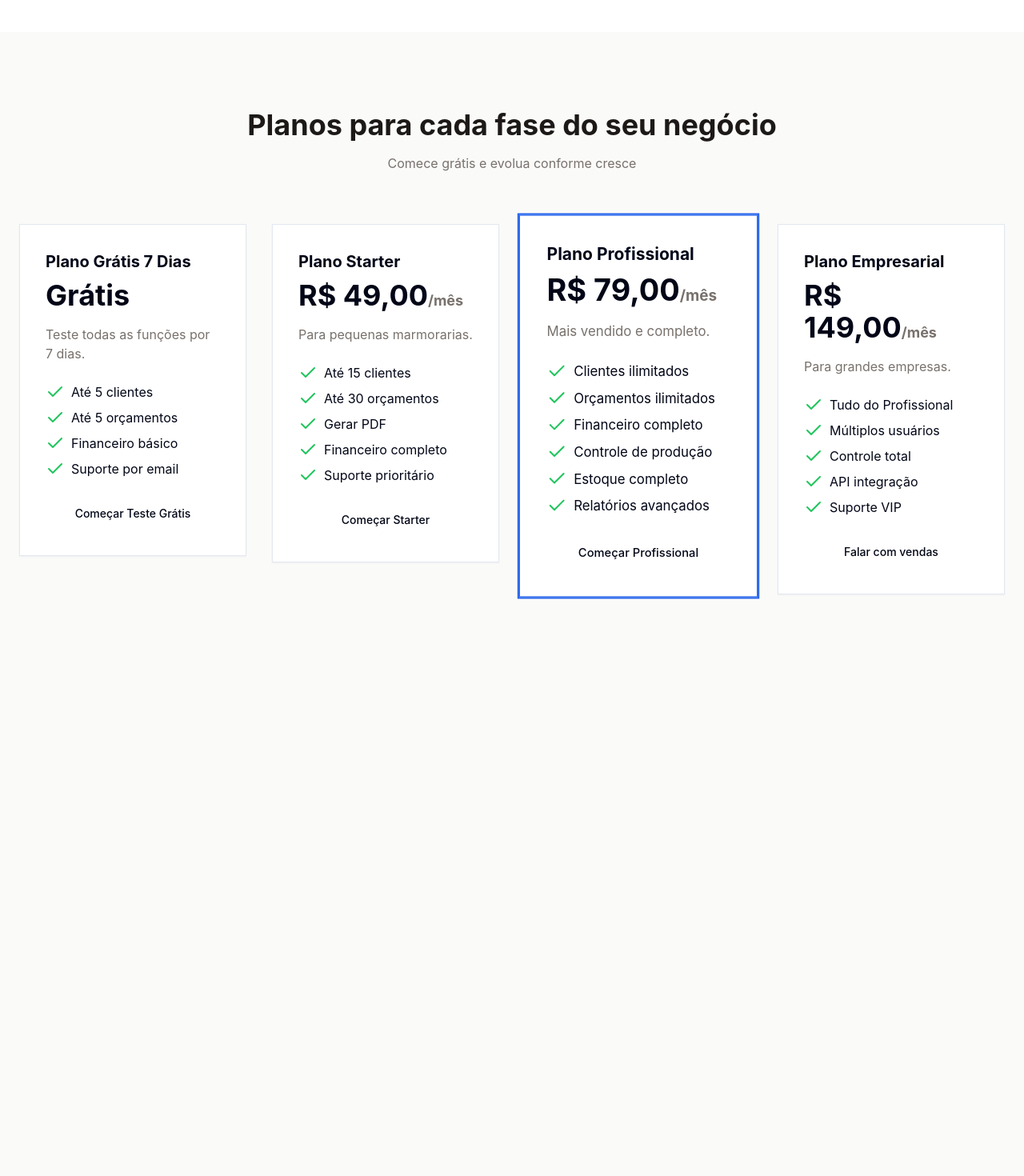
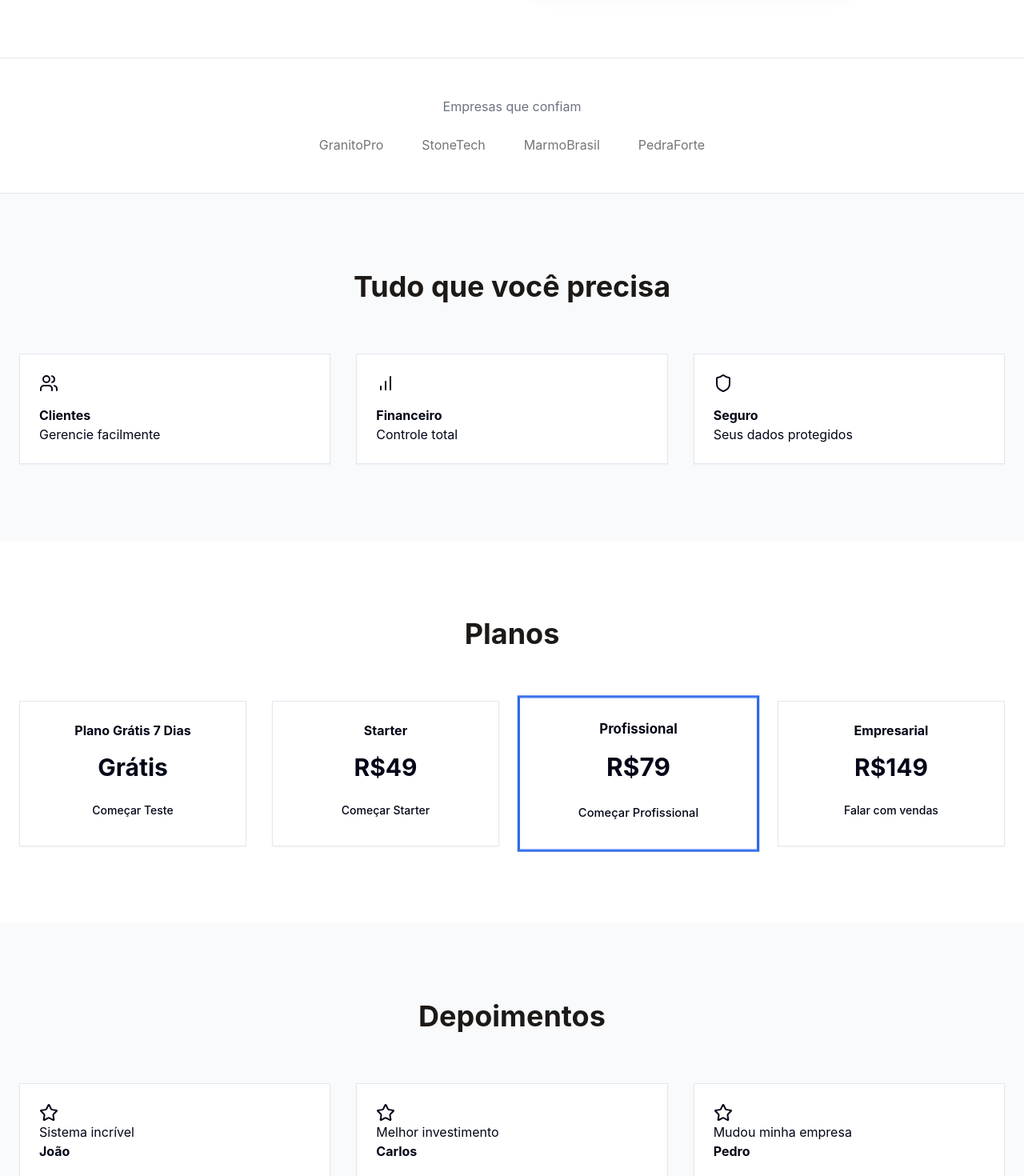
Before and after one commit to Marceloalbuquerqu3/Stone-ERP, a React (Vite) app: page / in a window 1280 px wide. Shown: the part 420-1890 px from the top of the page at 80% size. Before the commit the page ends 1259 px from the top, so only its background shows below. Built offline with nearby package versions, Linux system fonts and the light colour scheme.

Commit message:
Update HomePage.jsx

```diff
--- a/src/pages/HomePage.jsx
+++ b/src/pages/HomePage.jsx
@@ -1,87 +1,56 @@
-import React from 'react';
-import { Link } from 'react-router-dom';
-import { motion } from 'framer-motion';
-import { Check, ArrowRight } from 'lucide-react';
+import React from "react";
+import { Link } from "react-router-dom";
+import { motion } from "framer-motion";
 
-import { Button } from '@/components/ui/button';
-import { Card, CardContent } from '@/components/ui/card';
+import {
+Check,
+ArrowRight,
+Star,
+BarChart,
+Users,
+Shield,
+Zap
+} from "lucide-react";
 
-const HomePage = () => {
+import { Button } from "@/components/ui/button";
+import { Card, CardContent } from "@/components/ui/card";
+
+export default function HomePage() {
 
 const plans = [
 {
-name: 'Plano Grátis 7 Dias',
-price: '0',
-desc: 'Teste todas as funções por 7 dias.',
-btn: 'Começar Teste Grátis',
-highlight: false,
-features: [
-'Até 5 clientes',
-'Até 5 orçamentos',
-'Financeiro básico',
-'Suporte por email'
-]
+name: "Plano Grátis 7 Dias",
+price: "Grátis",
+button: "Começar Teste",
+highlight: false
 },
 {
-name: 'Plano Starter',
-price: '49',
-desc: 'Para pequenas marmorarias.',
-btn: 'Começar Starter',
-highlight: false,
-features: [
-'Até 15 clientes',
-'Até 30 orçamentos',
-'Gerar PDF',
-'Financeiro completo',
-'Suporte prioritário'
-]
+name: "Starter",
+price: "R$49",
+button: "Começar Starter",
+highlight: false
 },
 {
-name: 'Plano Profissional',
-price: '79',
-desc: 'Mais vendido e completo.',
-highlight: true,
-btn: 'Começar Profissional',
-features: [
-'Clientes ilimitados',
-'Orçamentos ilimitados',
-'Financeiro completo',
-'Controle de produção',
-'Estoque completo',
-'Relatórios avançados'
-]
+name: "Profissional",
+price: "R$79",
+button: "Começar Profissional",
+highlight: true
 },
 {
-name: 'Plano Empresarial',
-price: '149',
-desc: 'Para grandes empresas.',
-btn: 'Falar com vendas',
-highlight: false,
-features: [
-'Tudo do Profissional',
-'Múltiplos usuários',
-'Controle total',
-'API integração',
-'Suporte VIP'
-]
+name: "Empresarial",
+price: "R$149",
+button: "Falar com vendas",
+highlight: false
 }
 ];
 
-const formatPrice = (price) => {
-
-if(price === '0') return 'Grátis';
-
-return `R$ ${price},00`;
-
-};
-
 return (
 
-<div className="min-h-screen bg-white">
+<div className="bg-white">
 
 {/* HERO */}
 
-<section className="py-20">
+<section className="py-24">
 
 <div className="container mx-auto px-6 grid md:grid-cols-2 gap-12 items-center">
 
@@ -89,11 +58,11 @@ return (
 
 <h1 className="text-5xl font-bold mb-6">
 
-Sistema para Marmorarias
+Sistema completo para Marmorarias
 
 </h1>
 
-<p className="text-lg text-stone-600 mb-6">
+<p className="text-lg text-gray-600 mb-6">
 
 Controle clientes, orçamentos, produção e financeiro em um só lugar.
 
@@ -103,7 +72,7 @@ Controle clientes, orçamentos, produção e financeiro em um só lugar.
 
 <Button size="lg">
 
-Começar agora
+Começar grátis
 
 <ArrowRight className="ml-2"/>
 
@@ -113,15 +82,119 @@ Começar agora
 
 </div>
 
-<div>
+<img
+src="/dashboard.png"
+className="rounded-xl shadow-xl"
+/>
 
-<img
+</div>
 
-src="/dashboard.png"
+</section>
 
-className="rounded-xl shadow-xl"
 
-/>
+{/* LOGOS */}
+
+<section className="py-12 border-y">
+
+<p className="text-center text-gray-500 mb-6">
+
+Empresas que confiam
+
+</p>
+
+<div className="flex justify-center gap-12 opacity-60">
+
+<span>GranitoPro</span>
+<span>StoneTech</span>
+<span>MarmoBrasil</span>
+<span>PedraForte</span>
+
+</div>
+
+</section>
+
+
+{/* BENEFITS */}
+
+<section className="py-24 bg-gray-50">
+
+<div className="container mx-auto px-6">
+
+<h2 className="text-4xl font-bold text-center mb-16">
+
+Tudo que você precisa
+
+</h2>
+
+<div className="grid md:grid-cols-3 gap-8">
+
+<Card>
+
+<CardContent className="p-6">
+
+<Users/>
+
+<h3 className="font-bold mt-4">
+
+Clientes
+
+</h3>
+
+<p>
+
+Gerencie facilmente
+
+</p>
+
+</CardContent>
+
+</Card>
+
+
+<Card>
+
+<CardContent className="p-6">
+
+<BarChart/>
+
+<h3 className="font-bold mt-4">
+
+Financeiro
+
+</h3>
+
+<p>
+
+Controle total
+
+</p>
+
+</CardContent>
+
+</Card>
+
+
+<Card>
+
+<CardContent className="p-6">
+
+<Shield/>
+
+<h3 className="font-bold mt-4">
+
+Seguro
+
+</h3>
+
+<p>
+
+Seus dados protegidos
+
+</p>
+
+</CardContent>
+
+</Card>
 
 </div>
 
@@ -132,115 +205,53 @@ className="rounded-xl shadow-xl"
 
 {/* PRICING */}
 
-<section className="py-24 bg-stone-50">
+<section className="py-24">
 
 <div className="container mx-auto px-6">
 
-<div className="text-center mb-16">
+<h2 className="text-4xl font-bold text-center mb-16">
 
-<h2 className="text-4xl font-bold mb-4">
-
-Planos para cada fase do seu negócio
+Planos
 
 </h2>
 
-<p className="text-stone-500">
-
-Comece grátis e evolua conforme cresce
-
-</p>
-
-</div>
-
 <div className="grid md:grid-cols-4 gap-8">
 
-{plans.map((plan, i) => (
+{plans.map((plan,i)=>(
 
-<motion.div
+<Card key={i}
 
-key={i}
+className={plan.highlight ?
 
-initial={{ opacity: 0, y: 30 }}
+"border-blue-600 ring-2 ring-blue-600 scale-105":
 
-animate={{ opacity: 1, y: 0 }}
+""}
 
 >
 
-<Card
+<CardContent className="p-6 text-center">
 
-className={`
-
-flex flex-col
-
-${plan.highlight
-
-?
-
-'border-blue-600 ring-2 ring-blue-600 scale-105'
-
-:
-
-''
-
-}
-
-`}
-
->
-
-<CardContent className="p-8 flex flex-col flex-1">
-
-<h3 className="text-xl font-bold mb-2">
+<h3 className="font-bold">
 
 {plan.name}
 
 </h3>
 
-<div className="text-4xl font-bold mb-4">
+<p className="text-3xl font-bold my-4">
 
-{formatPrice(plan.price)}
-
-<span className="text-lg text-stone-500">
-
-{plan.price !== '0' && '/mês'}
-
-</span>
-
-</div>
-
-<p className="mb-6 text-stone-500">
-
-{plan.desc}
+{plan.price}
 
 </p>
 
-<ul className="space-y-2 flex-1">
+<Button>
 
-{plan.features.map((f, index) => (
-
-<li key={index} className="flex gap-2">
-
-<Check className="text-green-500"/>
-
-{f}
-
-</li>
-
-))}
-
-</ul>
-
-<Button className="mt-6 w-full">
-
-{plan.btn}
+{plan.button}
 
 </Button>
 
 </CardContent>
 
 </Card>
-
-</motion.div>
 
 ))}
 
@@ -250,10 +261,128 @@ ${plan.highlight
 
 </section>
 
+
+{/* TESTIMONIALS */}
+
+<section className="py-24 bg-gray-50">
+
+<div className="container mx-auto px-6">
+
+<h2 className="text-4xl text-center font-bold mb-16">
+
+Depoimentos
+
+</h2>
+
+<div className="grid md:grid-cols-3 gap-8">
+
+<Card>
+
+<CardContent className="p-6">
+
+<Star/>
+
+<p>
+
+Sistema incrível
+
+</p>
+
+<strong>
+
+João
+
+</strong>
+
+</CardContent>
+
+</Card>
+
+<Card>
+
+<CardContent className="p-6">
+
+<Star/>
+
+<p>
+
+Melhor investimento
+
+</p>
+
+<strong>
+
+Carlos
+
+</strong>
+
+</CardContent>
+
+</Card>
+
+<Card>
+
+<CardContent className="p-6">
+
+<Star/>
+
+<p>
+
+Mudou minha empresa
+
+</p>
+
+<strong>
+
+Pedro
+
+</strong>
+
+</CardContent>
+
+</Card>
+
+</div>
+
+</div>
+
+</section>
+
+
+{/* CTA */}
+
+<section className="py-24 text-center">
+
+<h2 className="text-4xl font-bold mb-6">
+
+Comece agora
+
+</h2>
+
+<Link to="/signup">
+
+<Button size="lg">
+
+Criar conta grátis
+
+</Button>
+
+</Link>
+
+</section>
+
+
+{/* FOOTER */}
+
+<footer className="py-12 border-t text-center text-gray-500">
+
+© 2026 Sistema Marmoraria
+
+</footer>
+
+
 </div>
 
 );
 
-};
-
-export default HomePage;
+}
```
